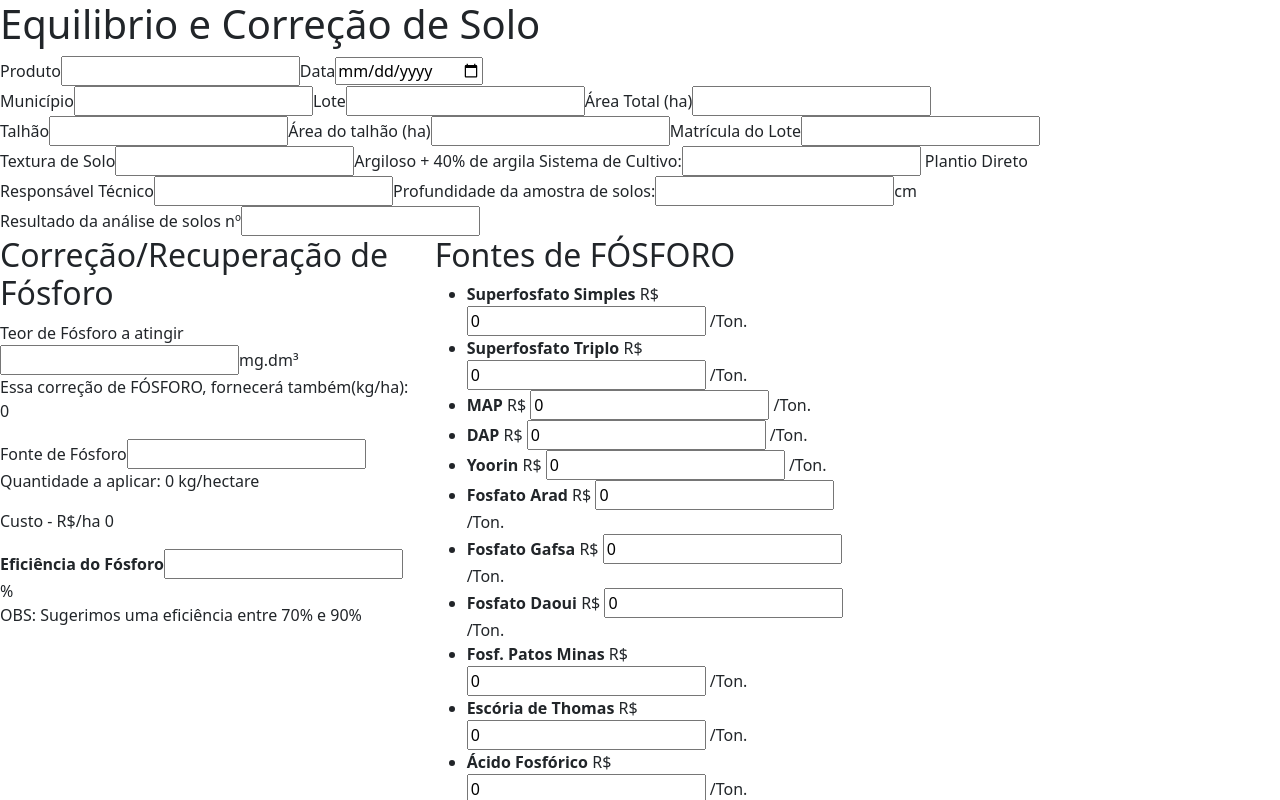
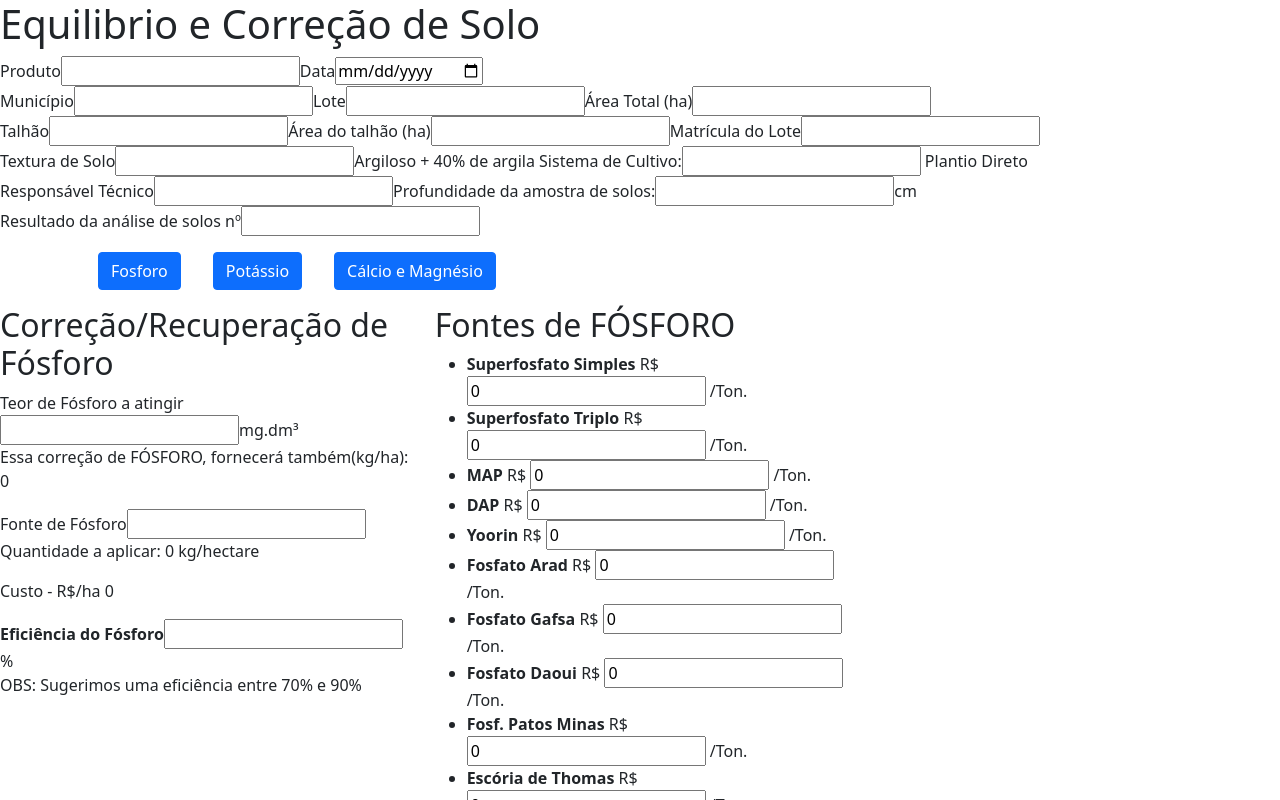
Before and after one commit to EnioAmarantes/gui-sa-soilcorrection, an Angular app in the folder soil-correction/: page / in a window 1280 px wide. Shown: the top 800 px of the page. Built offline with nearby package versions, Linux system fonts and the light colour scheme.

Commit message:
Implementado sistema de rotas para separação de Fosforo, Potássio e Calcio/Magnésio

```diff
--- a/soil-correction/src/app/app.component.html
+++ b/soil-correction/src/app/app.component.html
@@ -1 +1,3 @@
+<app-general-data></app-general-data>
+<app-menu></app-menu>
 <router-outlet></router-outlet>
--- a/soil-correction/src/app/app.module.ts
+++ b/soil-correction/src/app/app.module.ts
@@ -8,6 +8,7 @@ import { FosforoComponent } from './fosforo/fosforo.component';
 import { PotassioComponent } from './potassio/potassio.component';
 import { CalcioMagnesioComponent } from './calcio-magnesio/calcio-magnesio.component';
 import { CTCComponent } from './ctc/ctc.component';
+import { MenuComponent } from './menu/menu.component';
 
 @NgModule({
   declarations: [
@@ -16,7 +17,8 @@ import { CTCComponent } from './ctc/ctc.component';
     FosforoComponent,
     PotassioComponent,
     CalcioMagnesioComponent,
-    CTCComponent
+    CTCComponent,
+    MenuComponent
   ],
   imports: [
     BrowserModule,
--- /dev/null
+++ b/soil-correction/src/app/menu/menu.component.html
@@ -0,0 +1,5 @@
+<div class="container">
+    <a routerLink="/fosforo" class="btn btn-primary m-3">Fosforo</a>
+    <a routerLink="/potassio" class="btn btn-primary m-3">Potássio</a>
+    <a routerLink="/calciomagnesio" class="btn btn-primary m-3">Cálcio e Magnésio</a>
+</div>
--- /dev/null
+++ b/soil-correction/src/app/menu/menu.component.ts
@@ -0,0 +1,15 @@
+import { Component, OnInit } from '@angular/core';
+
+@Component({
+  selector: 'app-menu',
+  templateUrl: './menu.component.html',
+  styleUrls: ['./menu.component.css']
+})
+export class MenuComponent implements OnInit {
+
+  constructor() { }
+
+  ngOnInit(): void {
+  }
+
+}
```
Also changed, not shown: soil-correction/src/app/app-routing.module.ts (+8 -2 lines), soil-correction/src/app/menu/menu.component.css (added), 1 other file (tests, documents, lock files or other folders).
